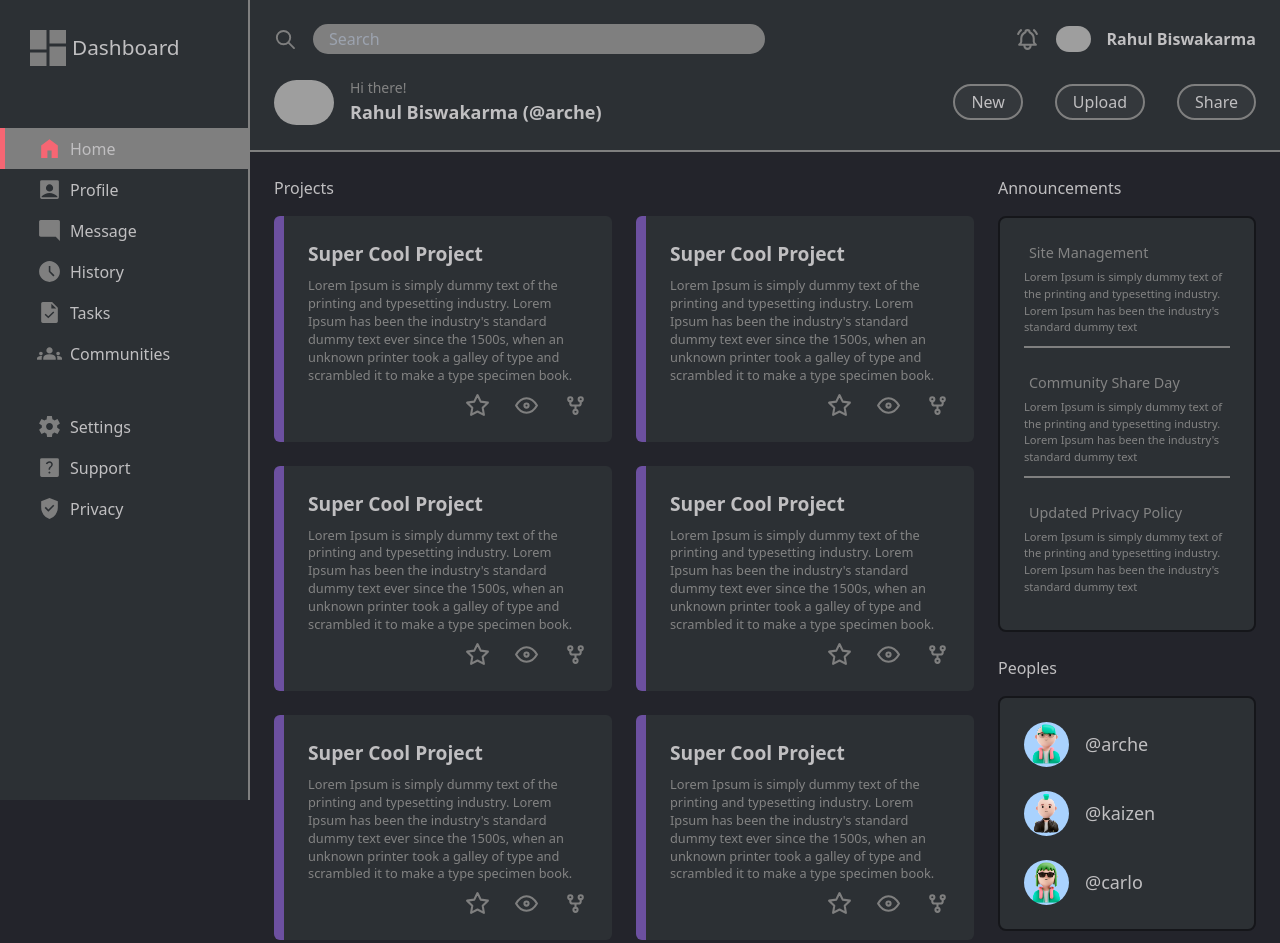
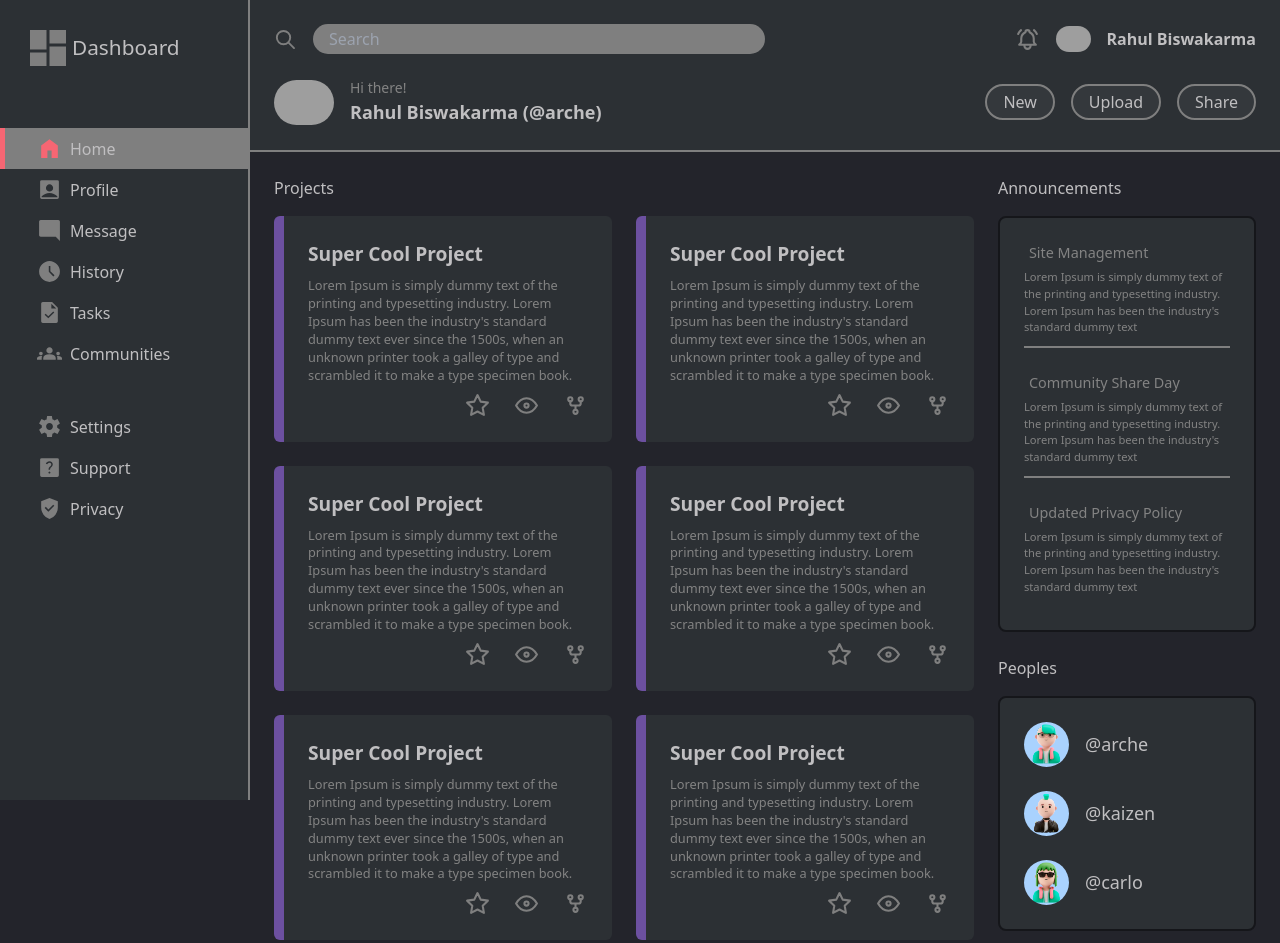
Before and after one commit to rahul-biswakarma/project-management-dashboard-tailwind, a website: page index.html in a window 1280 px wide. Drawn offline with Linux system fonts and the light colour scheme; grey boxes are pictures that could not be loaded.

Commit message:
Fixed header

```diff
--- a/index.html
+++ b/index.html
@@ -137,8 +137,8 @@
                     <span class="font-semibold">Rahul Biswakarma</span>
                 </span>
             </section>
-            <section class="flex justify-between ">
-                <span class="flex gap-[1rem] items-center">
+            <section class="flex justify-between flex-wrap gap-[1rem]">
+                <span class="flex gap-[1rem] items-center flex-[1_1_max(300px,(100%/3))]">
                     <img class="w-[60px] rounded-full" src="https://avatars.githubusercontent.com/u/62774412?v=4"
                         alt="profile" />
                     <div id="main-profile-name" class="flex flex-col">
@@ -146,7 +146,7 @@
                         <span class="text-lg font-semibold">Rahul Biswakarma (@arche)</span>
                     </div>
                 </span>
-                <span class="flex flex-wrap gap-[2rem] items-center h-auto">
+                <span class="flex flex-wrap gap-[1rem] items-center justify-end h-auto flex-[1_1_max(300px,(100%/3))]">
                     <button
                         class="border-2 border-light-border-color text-text-1 p-[0.25rem_1rem] rounded-full bg-button-color-1">
                         New
```
